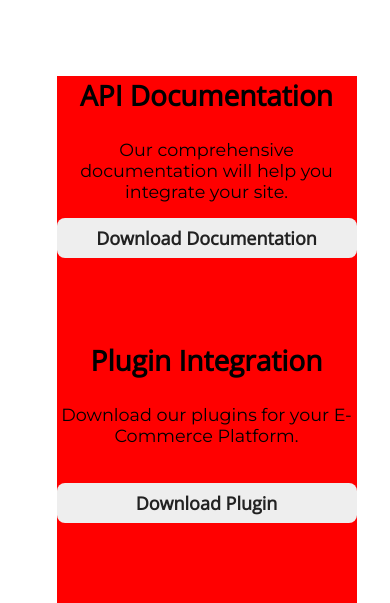
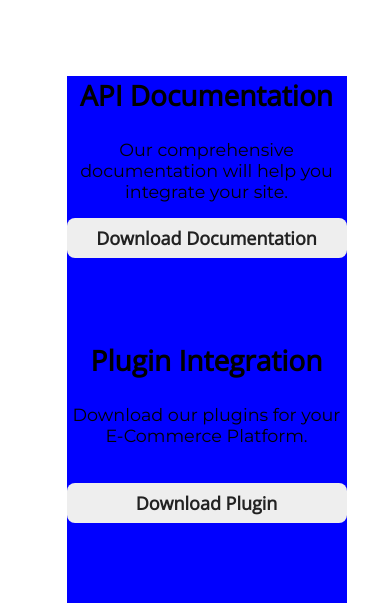
Before and after one commit to aditya-nutakki/aditya-nutakki.github.io, a plain HTML site: page docs/docs.html in a window 390 px wide. Shown: the part 212-815 px from the top of the page. Drawn offline with nearby package versions, Linux system fonts and the light colour scheme.

Commit message:
Update docs_stylesheet.css

```diff
--- a/docs/docs_stylesheet.css
+++ b/docs/docs_stylesheet.css
@@ -798,9 +798,9 @@ p{
     }
 
     .indi-integraiton{
-        width: 300px !important;
-        margin: 0 auto;
-        background-color: red;
+        width: 280px !important;
+        margin: 0 auto !important;
+        background-color: blue;
     }
 
 
```
